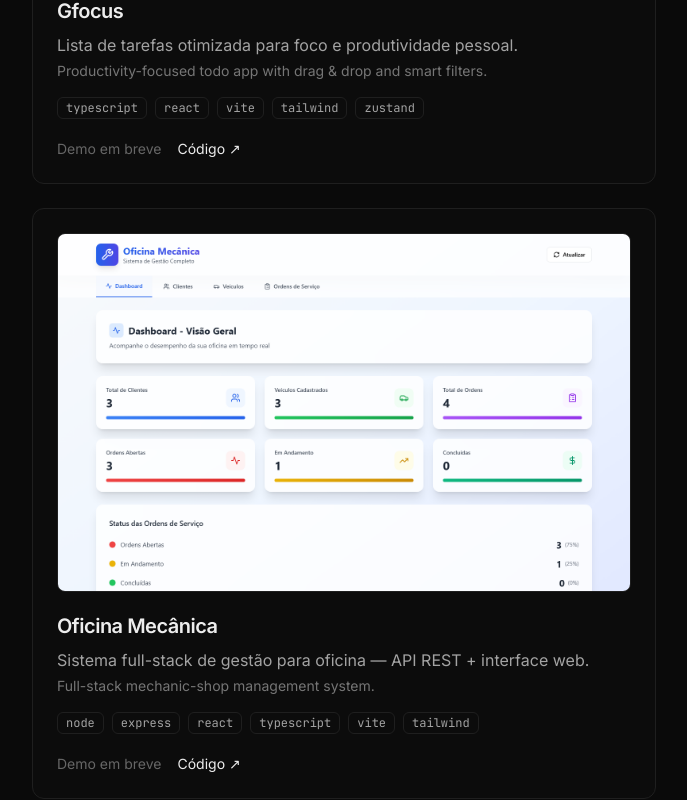
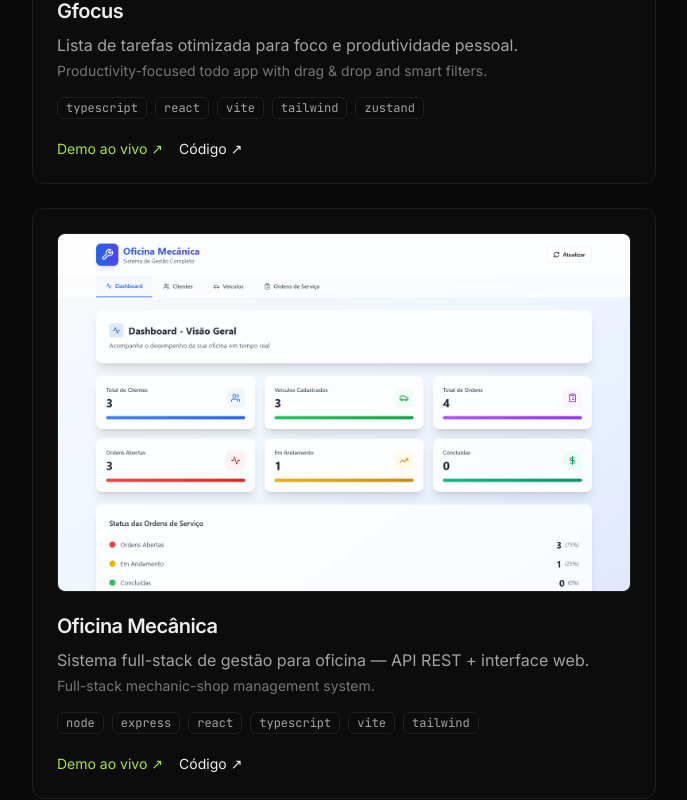
Before and after one commit to guuszz/portfolio, a Next.js app: page / in a window 1280 px wide. Shown: the part 1540-2340 px from the top of the page, without its empty margins (296-983 px from the left). Built offline with nearby package versions, Linux system fonts and the light colour scheme.

Commit message:
feat: URLs das demos nos cards de projeto
Substitui demoUrl: undefined pelas URLs reais no Vercel:
- Gfocus -> gfocus-zeta.vercel.app
- Oficina Mecânica -> oficina-rouge.vercel.app
- FitHome -> fithome-alpha.vercel.app

```diff
--- a/app/page.tsx
+++ b/app/page.tsx
@@ -10,7 +10,7 @@ const PROJECTS = [
     image: "/screenshots/gfocus.png",
     imageAlt: "Landing page do Gfocus",
     imageWidth: 1440,
-    demoUrl: undefined,
+    demoUrl: "https://gfocus-zeta.vercel.app",
     repoUrl: "https://github.com/guuszz/Gfocus",
   },
   {
@@ -22,7 +22,7 @@ const PROJECTS = [
     image: "/screenshots/oficina.png",
     imageAlt: "Dashboard da Oficina com clientes, veículos e ordens",
     imageWidth: 1440,
-    demoUrl: undefined,
+    demoUrl: "https://oficina-rouge.vercel.app",
     repoUrl: "https://github.com/guuszz/OFICINA",
   },
   {
@@ -34,7 +34,7 @@ const PROJECTS = [
     image: "/screenshots/academia.png",
     imageAlt: "Tela de onboarding do FitHome",
     imageWidth: 414,
-    demoUrl: undefined,
+    demoUrl: "https://fithome-alpha.vercel.app",
     repoUrl: "https://github.com/guuszz/Academia-Em-Casa",
   },
 ];
```
